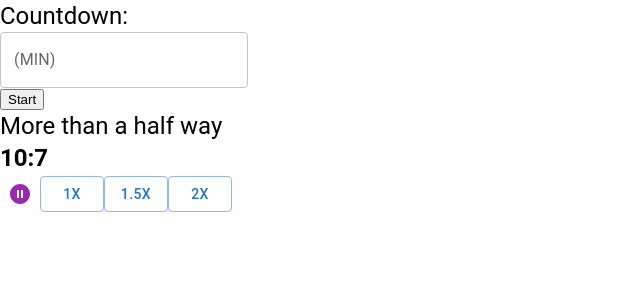
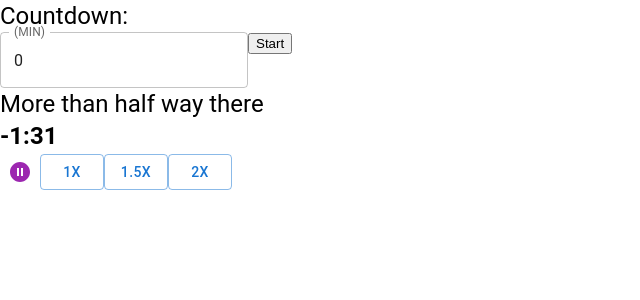
Before and after one commit to bini-man/timer, a React (Create React App) app: page / in a window 1280 px wide. Both pictures are taken after a click on the button "Start". Shown: the top 300 px of the page, without its empty margins (0-640 px from the left). Built offline with nearby package versions, Linux system fonts and the light colour scheme; the HTML template or start-up script is replaced by a standard one.

Commit message:
major functionalites has been done

```diff
--- a/src/App.js
+++ b/src/App.js
@@ -1,27 +1,76 @@
-import { useState } from "react";
+
 import ButtonComponet from "./component/ButtonComponet";
 import Timer from "./component/Timer";
+import React, { useEffect, useState } from 'react'
+import { TextField, Typography } from '@mui/material'
+import {  PauseCircle, PlayCircle } from '@mui/icons-material';
+import { Button, IconButton } from '@mui/material';
+function App() {
+  const [minute,setMinute]=useState(0)
 
-function App() {
-const [timer,setTimer]=useState({sec:10,min:10})
+const [timer,setTimer]=useState({sec:0,min:minute})
+const [interv,setInterv]=useState()
+const [status,setStatus]=useState(3)
+const [speed,setSpeed]=useState(100)
 const start = ()=>{
+  setStatus(1)
+
   run();
-  setInterval(run,1000)
+  setInterv(setInterval(run,speed))
 }
+useEffect(()=>{
+  if(updatedmin===0 && updatedsec===0){
+    clearInterval(interv)
+  }
+})
 const run = () =>{
   if(updatedsec===0){
     updatedmin--;
     updatedsec=60
   }
+  if(updatedmin===0 && updatedsec===0){
+    clearInterval(interv)
+  }
   updatedsec--;
   return setTimer({sec:updatedsec,min:updatedmin});
+}
+const stop = () =>{
+  setStatus(2)
+  clearInterval(interv)
+}
+const resume = () =>{
+  setStatus(1)
+  start()
 }
 var updatedsec = timer.sec , updatedmin = timer.min;
   return (
     <div className="App">
-      <ButtonComponet start={start}/>
-    <Timer timer={timer}/>
+       <Typography variant="h5" component="h2">
+  Countdown:
+</Typography>
+<TextField id="value" label="(MIN)"  value={minute} onChange={(e)=>setMinute(e.target.value)} type="number" variant="outlined"  />
 
+
+        <button onClick={()=>{
+          updatedmin=minute
+          start()
+
+        }} >Start</button>
+
+    <Timer timer={timer} min={minute} updatedmin={updatedmin} status={status} updatedsec={updatedsec}/>
+    {(status==1) ? <IconButton onClick={stop}>
+    <PauseCircle color='secondary'/>
+</IconButton>:""}
+{(status==2) ? <IconButton onClick={resume}>
+    <PlayCircle color='secondary'/>
+</IconButton>:""}
+<Button variant='outlined' onClick={()=>
+  { console.log("normal speed")
+  setSpeed(1000)}}>1x</Button>
+<Button variant='outlined' onClick={()=> { console.log("medium speed")
+setSpeed(1500)}}>1.5x</Button>
+<Button variant='outlined' onClick={()=> { console.log("fast speed")
+setSpeed(2000)}}>2x</Button>
     </div>
   );
 }
--- a/src/component/ButtonComponet.js
+++ b/src/component/ButtonComponet.js
@@ -1,11 +1,11 @@
-import React from 'react'
+import React, { useState } from 'react'
 import Input from './Input'
+import { TextField, Typography } from '@mui/material';
 
 export default function ButtonComponet(props) {
   return (
     <div>
-        <Input/>
-        <button onClick={props.start}>Start</button>
+
     </div>
   )
 }
--- a/src/component/Input.js
+++ b/src/component/Input.js
@@ -5,11 +5,6 @@ export default function Input(props) {
 
  return (
     <div>
-     <Typography variant="h5" component="h2">
-  Countdown:
-</Typography>
-<TextField id="value" label="(MIN)" type="number" variant="outlined"  />
-
 
     </div>
   )
--- a/src/component/Timer.js
+++ b/src/component/Timer.js
@@ -1,20 +1,26 @@
-import { Pause, PauseCircle } from '@mui/icons-material';
-import { Button, IconButton, TextField, Typography } from '@mui/material';
-import React from 'react';
+
+import {  Typography } from '@mui/material'
+import React, { useEffect, useState } from 'react';
 
 export default function Timer(props) {
-
+  const [texts,setTexts]=useState('')
+  useEffect(()=>{
+    if(props.min/2>=props.updatedmin && props.updatedmin!=0){
+      setTexts("More than half way there")
+    }
+    if(props.updatedmin==0&&props.updatedsec==0&&props.min!=0&&props.status!=3){
+      setTexts("Times Up")
+    }
+    if(props.updatedmin==0&&props.updatedsec==20){
+      console.log("color red")
+    }
+  })
  return (
     <div>
 
-<Typography variant="h5" component="h2"> More than a half way</Typography>
+<Typography variant="h5" component="h2"> { texts }</Typography>
 <Typography fontWeight="fontWeightBold" variant="h5" component="h2"> {props.timer.min}:{props.timer.sec}</Typography>
-<IconButton onClick={()=>console.log("bini")}>
-    <PauseCircle color='secondary'/>
-</IconButton>
-<Button variant='outlined'>1x</Button>
-<Button variant='outlined'>1.5x</Button>
-<Button variant='outlined'>2x</Button>
+
     </div>
   )
 }
```
Also changed, not shown: 1 other file (tests, documents, lock files or other folders).
